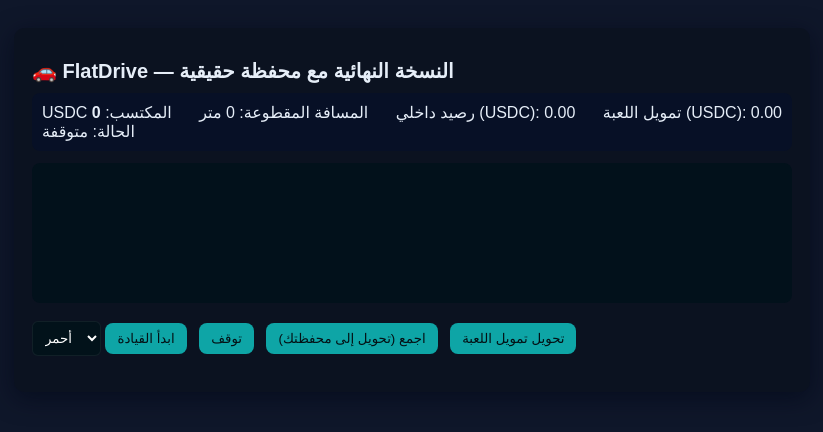
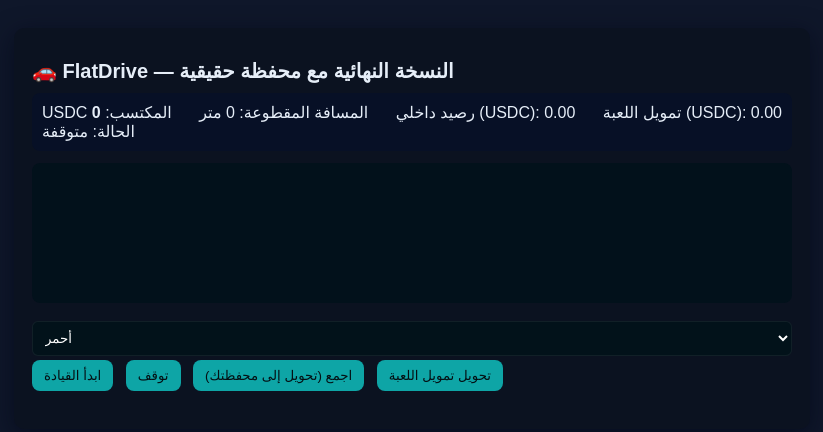
Before and after one commit to hjsv122/FlatDriveGame, a website: page index.html in a window 1280 px wide. Shown: the whole page, without its empty margins (228-1051 px from the left). Drawn offline with Linux system fonts and the light colour scheme.

Commit message:
Update style.css

```diff
--- a/style.css
+++ b/style.css
@@ -6,6 +6,7 @@
   display: flex;
   justify-content: center;
 }
+
 .game-container {
   width: 760px;
   background: #0b1220;
@@ -13,7 +14,12 @@
   border-radius: 10px;
   box-shadow: 0 6px 24px rgba(2, 6, 23, 0.6);
 }
-h1 { font-size: 20px; margin-bottom: 10px; }
+
+h1 {
+  font-size: 20px;
+  margin-bottom: 10px;
+}
+
 .info {
   display: flex;
   flex-wrap: wrap;
@@ -23,6 +29,7 @@
   border-radius: 8px;
   margin-bottom: 10px;
 }
+
 canvas {
   width: 100%;
   height: 140px;
@@ -31,7 +38,11 @@
   display: block;
   margin: 12px 0;
 }
-.controls { margin-bottom: 16px; }
+
+.controls {
+  margin-bottom: 16px;
+}
+
 button {
   background: #0ea5a6;
   color: #041014;
@@ -41,11 +52,14 @@
   cursor: pointer;
   margin: 4px 8px 4px 0;
 }
+
+input,
 select {
+  width: 100%;
   padding: 8px;
   border-radius: 6px;
+  border: 1px solid rgba(255, 255, 255, 0.06);
   background: #02121a;
   color: white;
   margin-top: 6px;
-  border: 1px solid rgba(255, 255, 255, 0.06);
 }
```
